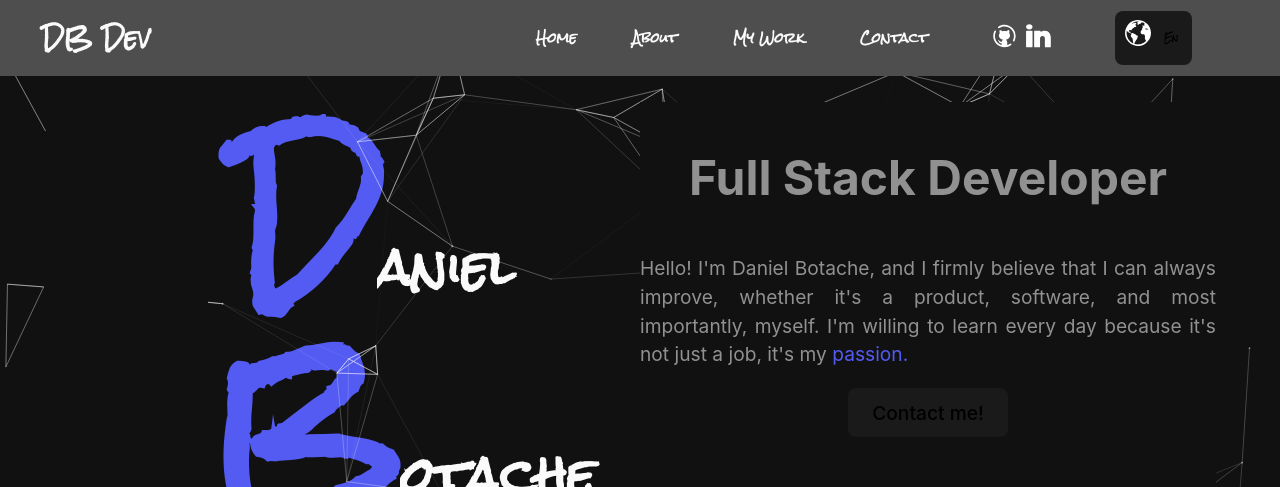
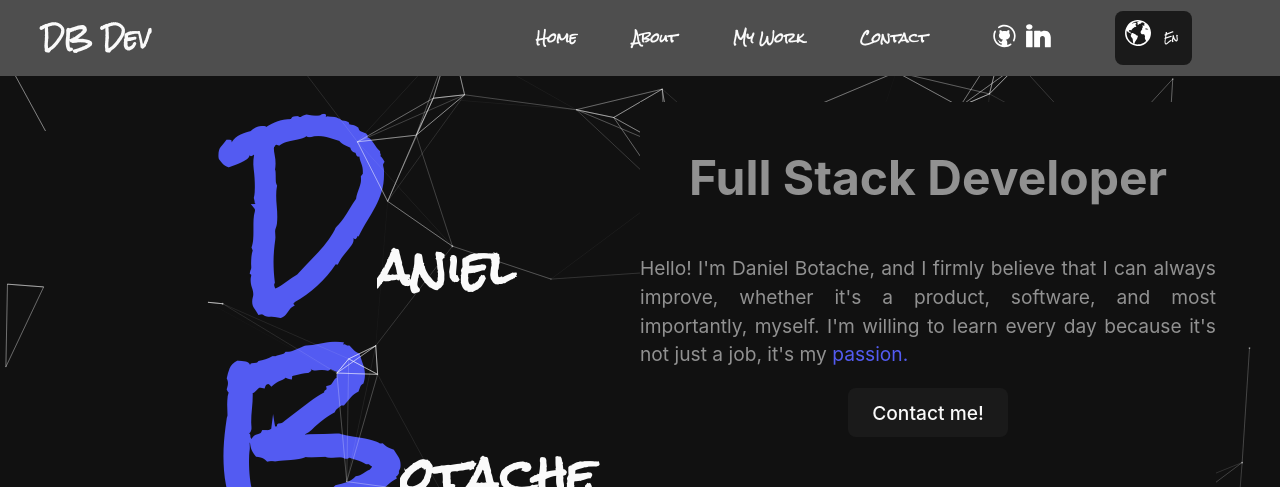
Before and after one commit to Daniel-Botache/Portfolio, a React (Vite) app in the folder Portfolio/: page / in a window 1280 px wide. Shown: the top 487 px of the page. Built offline with nearby package versions, Linux system fonts and the light colour scheme.

Commit message:
se hace un pequeño cambio en los estilos de index

```diff
--- a/Portfolio/src/index.css
+++ b/Portfolio/src/index.css
@@ -42,6 +42,7 @@ button {
   font-weight: 500;
   font-family: inherit;
   background-color: #1a1a1a;
+  color: var(--textColorwhite);
   cursor: pointer;
   transition: border-color 0.25s;
 }
```
